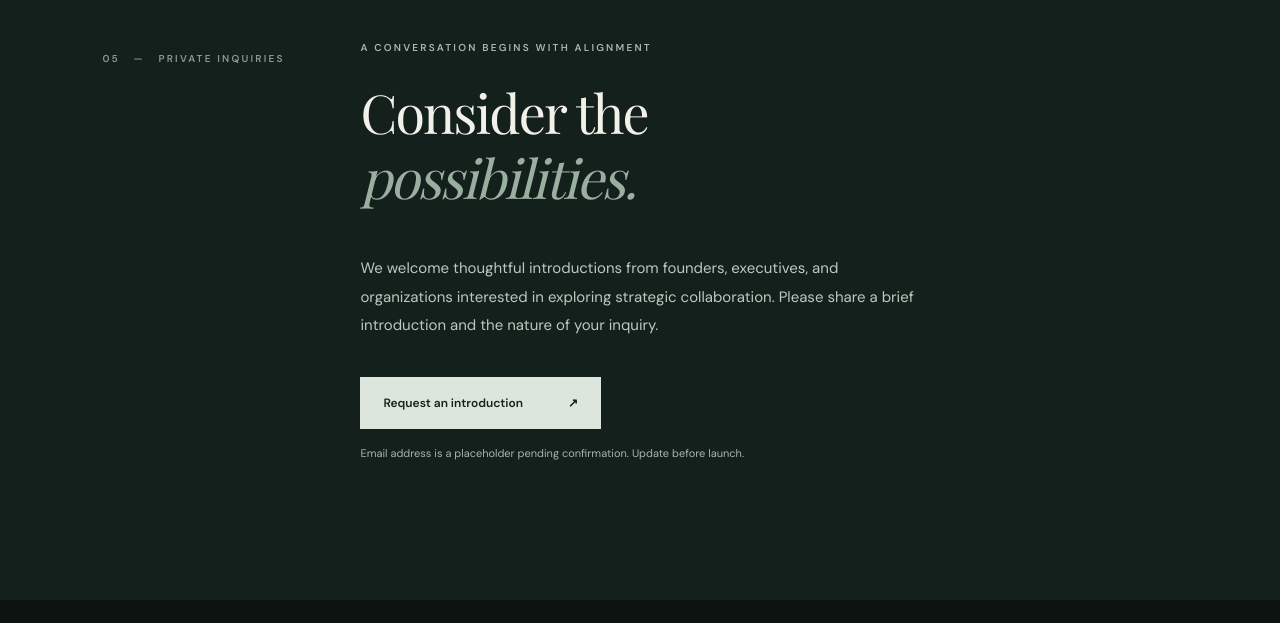
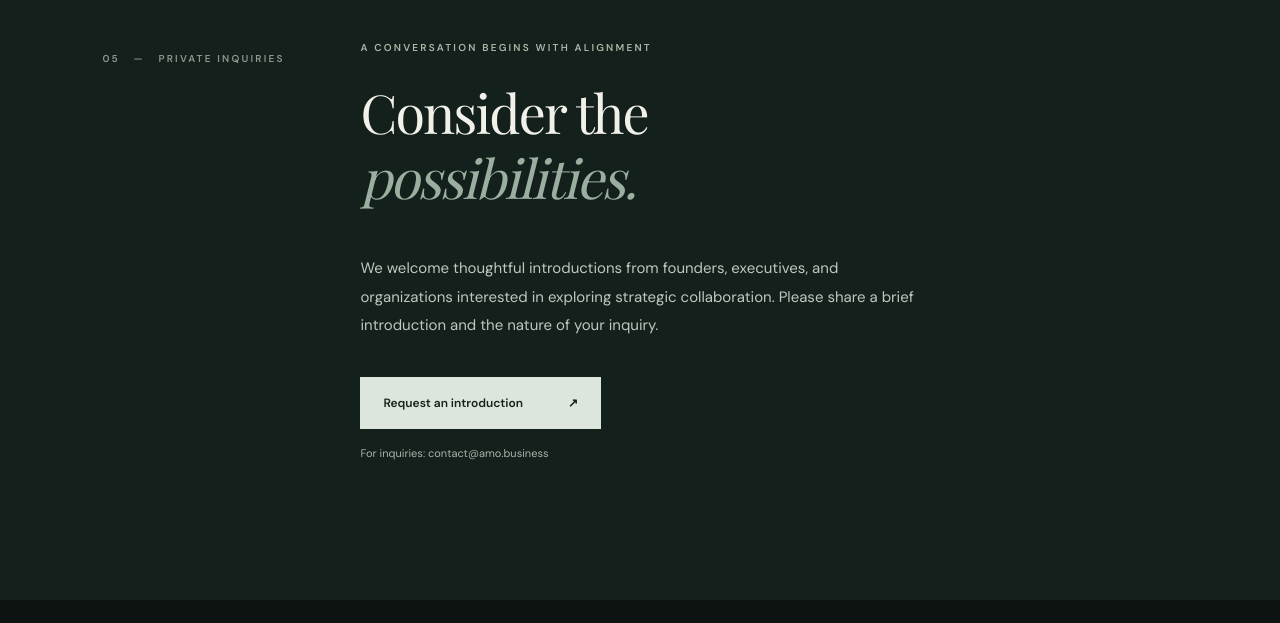
Before and after one commit to daviddmayorga-hash/amplus-magnus-optus-website, a plain HTML site: page index.html in a window 1280 px wide. Shown: the part 4269-4892 px from the top of the page. Drawn offline with nearby package versions, Linux system fonts and the light colour scheme.

Commit message:
Update public contact email

```diff
--- a/index.html
+++ b/index.html
@@ -6,5 +6,5 @@
 <section class="disciplines section-pad" id="disciplines"><div class="section-index">02 <span>—</span> OUR DISCIPLINES</div><div class="section-main"><p class="kicker">WHERE INSIGHT MEETS EXECUTION</p><h2>Clarity in complexity.<br><em>Intention in action.</em></h2><div class="service-list"><article><span>01</span><div><h3>Strategic Advisory</h3><p>Executive perspective, organizational direction, and actionable planning tailored to the business at hand.</p></div><span class="service-arrow">↗</span></article><article><span>02</span><div><h3>Business Development</h3><p>Identifying opportunity, cultivating strategic relationships, and developing pathways for sustainable growth.</p></div><span class="service-arrow">↗</span></article><article><span>03</span><div><h3>Operational Strategy</h3><p>Aligning processes, resources, and leadership priorities to strengthen performance and execution.</p></div><span class="service-arrow">↗</span></article><article><span>04</span><div><h3>Market & Risk Intelligence</h3><p>Examining market conditions, evaluating commercial exposure, and supporting more informed decisions.</p></div><span class="service-arrow">↗</span></article></div></div></section>
 <section class="selective section-pad"><div class="section-index">03 <span>—</span> THE WAY WE WORK</div><div class="selective-inner"><p class="kicker">INTENTIONALLY SELECTIVE</p><h2>Not every opportunity<br>is the <em>right opportunity.</em></h2><p>We maintain a focused advisory practice, choosing engagements where our capabilities, values, and perspective align with the objectives of the people we serve.</p><p>Our work is grounded in mutual respect, discretion, clear communication, and a shared commitment to meaningful execution.</p><a class="text-link" href="#inquiries">Explore an introduction <span>↗</span></a></div><div class="selective-decoration" aria-hidden="true">AMO</div></section>
 <section class="perspectives section-pad" id="perspectives"><div class="section-index">04 <span>—</span> PERSPECTIVES</div><div class="section-main"><div class="perspectives-top"><div><p class="kicker">IDEAS WORTH EXPLORING</p><h2>Beyond the<br><em>boardroom.</em></h2></div><p>Thoughts on leadership, business systems, relationships, and the forces shaping tomorrow's organizations.</p></div><div class="perspective-cards"><article class="perspective-card"><span class="card-category">PODCASTS / COMING SOON</span><div class="card-art card-art-one" aria-hidden="true"><span>CONVERSATIONS<br>THAT MATTER.</span></div><h3>Conversations with perspective</h3><p>Exploring the thinking behind meaningful business decisions.</p></article><article class="perspective-card"><span class="card-category">ARTICLES / COMING SOON</span><div class="card-art card-art-two" aria-hidden="true"><span>THE LONG<br>VIEW.</span></div><h3>Ideas for the long view</h3><p>Considered observations on strategy, stewardship, and growth.</p></article></div><p class="perspectives-note">Selected publications and conversations will appear here as they are released.</p></div></section>
-<section class="inquiries section-pad" id="inquiries"><div class="section-index">05 <span>—</span> PRIVATE INQUIRIES</div><div class="inquiries-inner"><p class="kicker">A CONVERSATION BEGINS WITH ALIGNMENT</p><h2>Consider the<br><em>possibilities.</em></h2><p>We welcome thoughtful introductions from founders, executives, and organizations interested in exploring strategic collaboration. Please share a brief introduction and the nature of your inquiry.</p><a class="button button-dark" href="mailto:info@amplusmagnusoptus.com?subject=Private%20Advisory%20Inquiry">Request an introduction <span>↗</span></a><p class="contact-note">Email address is a placeholder pending confirmation. Update before launch.</p></div></section></main>
+<section class="inquiries section-pad" id="inquiries"><div class="section-index">05 <span>—</span> PRIVATE INQUIRIES</div><div class="inquiries-inner"><p class="kicker">A CONVERSATION BEGINS WITH ALIGNMENT</p><h2>Consider the<br><em>possibilities.</em></h2><p>We welcome thoughtful introductions from founders, executives, and organizations interested in exploring strategic collaboration. Please share a brief introduction and the nature of your inquiry.</p><a class="button button-dark" href="mailto:contact@amo.business?subject=Private%20Advisory%20Inquiry">Request an introduction <span>↗</span></a><p class="contact-note">For inquiries: <a href="mailto:contact@amo.business">contact@amo.business</a></p></div></section></main>
 <footer><div class="footer-top"><a class="brand" href="#top"><span class="brand-icon"><img src="assets/amo-logo.png" alt=""></span><span class="brand-name">AMO <span>CONSULTING</span><small>PRIVATE BUSINESS ADVISORY</small></span></a><p>Perspective beyond the immediate.</p></div><div class="footer-bottom"><span>© <span id="year">2026</span> Amplus Magnus Optus LLC</span><span>Phoenix, Arizona · United States</span><a href="#top">Back to top ↑</a></div></footer><script src="script.js"></script></body></html>
```
